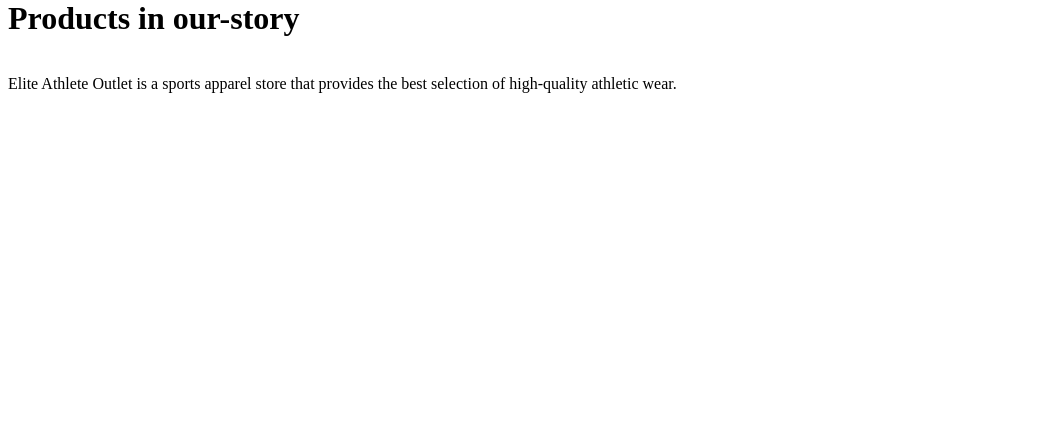
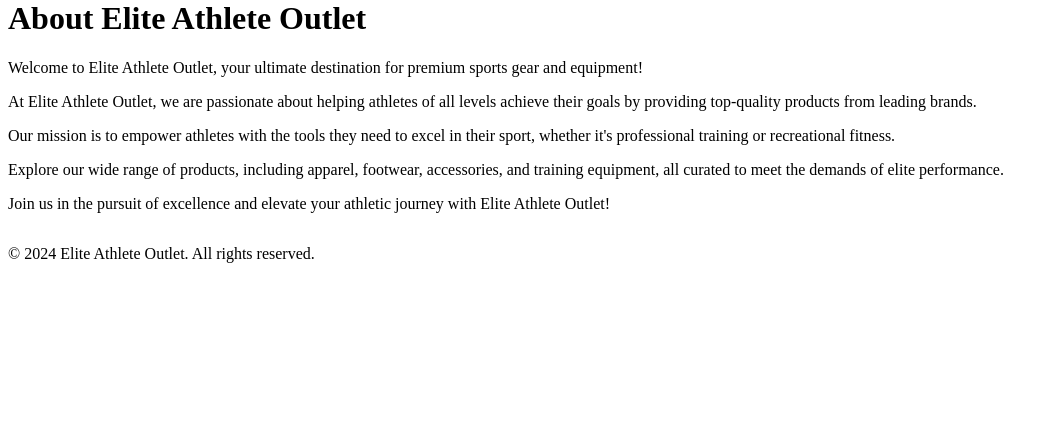
Before and after one commit to Atmartushev/313Project, a Django app: page /our-story/ in a window 1280 px wide. Shown: the part 354-800 px from the top of the page, without its empty margins (0-1058 px from the left). Run offline with Django 5.2, Linux system fonts and the light colour scheme; data that the repository does not hold is empty.

Commit message:
added linkss to the nav bar for our story with details

```diff
--- a/elitestore/core/templates/base_generic.html
+++ b/elitestore/core/templates/base_generic.html
@@ -34,10 +34,7 @@
             <div class="row">
                 <div class="col-lg-12">
                     <p class="text-center">
-                        Elite Athlete Outlet is a sports apparel store that provides the best selection of
-                        high-quality
-                        athletic
-                        wear.
+                        &copy; 2024 Elite Athlete Outlet. All rights reserved.
                     </p>
                 </div>
             </div>
--- a/elitestore/core/templates/navbar.html
+++ b/elitestore/core/templates/navbar.html
@@ -34,8 +34,8 @@
                 <li class="dropdown">
                     <a href="javascript:void(0)" class="chevron-link">About Us</a>
                     <div class="dropdown-content">
-                        <a href="#">Our Story</a>
-                        <a href="#">Meet the Team</a>
+                        <a href="{% url 'our_story' %}">Our Story</a>
+                        <a href="{% url 'meet_team' %}">Meet the Team</a>
                         <a href="#">Careers</a>
                     </div>
                 </li>
--- /dev/null
+++ b/elitestore/core/templates/our_story.html
@@ -0,0 +1,14 @@
+{% extends "base_generic.html" %}
+
+{% block content %}
+{% load static %}
+<link rel="stylesheet" href="{% static 'css/styles.css' %}">
+<div class="container">
+    <h1>About Elite Athlete Outlet</h1>
+    <p>Welcome to Elite Athlete Outlet, your ultimate destination for premium sports gear and equipment!</p>
+    <p>At Elite Athlete Outlet, we are passionate about helping athletes of all levels achieve their goals by providing top-quality products from leading brands.</p>
+    <p>Our mission is to empower athletes with the tools they need to excel in their sport, whether it's professional training or recreational fitness.</p>
+    <p>Explore our wide range of products, including apparel, footwear, accessories, and training equipment, all curated to meet the demands of elite performance.</p>
+    <p>Join us in the pursuit of excellence and elevate your athletic journey with Elite Athlete Outlet!</p>
+</div>
+{% endblock %}
--- a/elitestore/core/urls.py
+++ b/elitestore/core/urls.py
@@ -4,7 +4,9 @@
 
 urlpatterns = [
     path('', views.index, name='index'),
-    path('<str:category_name>/', views.ProductListView.as_view(), name='product_list'),
     path('product_detail/<int:pk>/', views.ProductDetailView.as_view(), name='product_detail'),
     path('', include('cart.urls')),
+    path('our-story/', views.our_story, name = 'our_story'),
+    path('meet-the-team/', views.meet_team, name = 'meet_team'),
+    path('<str:category_name>/', views.ProductListView.as_view(), name='product_list'),
 ]
--- a/elitestore/core/views.py
+++ b/elitestore/core/views.py
@@ -34,3 +34,9 @@
     model = Product
     template_name = 'product_detail.html'
     context_object_name = 'product'
+
+def our_story(request):
+    return render(request, 'our_story.html')
+
+def meet_team(request):
+    return render(request, 'meet_team.html')
```
Also changed, not shown: elitestore/core/templates/meet_team.html (added, +35 -0 lines).
